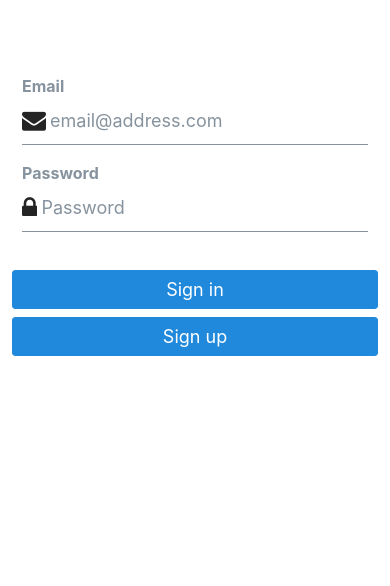
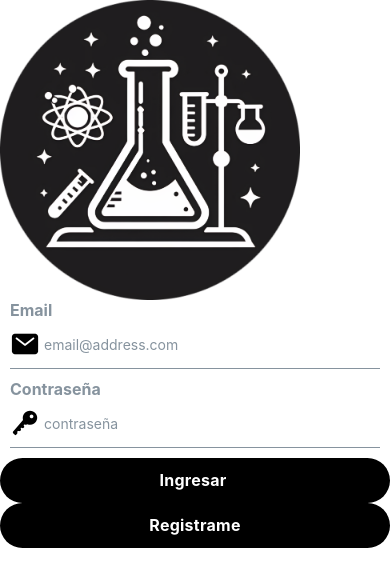
Before and after one commit to LabQuimica/OrionApp, a React Native app: screen / in a window 390 px wide. Shown: the top 586 px of the page. Built offline with nearby package versions, Linux system fonts and the light colour scheme.

Commit message:
Mas bonito el login

```diff
--- a/src/presentation/components/Auth.tsx
+++ b/src/presentation/components/Auth.tsx
@@ -1,7 +1,8 @@
 import React, { useState } from 'react'
-import { Alert, StyleSheet, View, AppState } from 'react-native'
+import {Text, Alert, StyleSheet, View, AppState, Image, TouchableOpacity, Pressable} from 'react-native'
 import { supabase } from '../../../lib/supabase'
 import { Button, Input } from 'react-native-elements'
+import Ionicons from '@expo/vector-icons/Ionicons'
 
 // Tells Supabase Auth to continuously refresh the session automatically if
 // the app is in the foreground. When this is added, you will continue to receive
@@ -47,49 +48,72 @@ export default function Auth() {
   }
 
   return (
-    <View style={styles.container}>
-      <View style={[styles.verticallySpaced, styles.mt20]}>
+    <View className='flex min-h-full flex-col justify-center px-6 py-12 lg:px-8'>
+
+    <View className="flex items-center justify-center">
+      <Image source={require('../../../assets/logo.png')} style={{ height: 300, width: 300  }} />
+    </View>
+    <View className="mt-10 sm:mx-auto sm:w-full sm:max-w-sm" >
+          <View>
             <Input
+            className="ml-1 bg-gray-50 border-gray-300 text-gray-900 text-sm rounded-lg focus:ring-blue-500 focus:border-blue-500 block w-full p-2.5 dark:bg-gray-700 dark:border-gray-600 dark:placeholder-gray-400 dark:text-white dark:focus:ring-blue-500 dark:focus:border-blue-500"
               label="Email"
-          leftIcon={{ type: 'font-awesome', name: 'envelope' }}
+              leftIcon={<Ionicons name="mail" color={'black'} size={30} />}
               onChangeText={(text) => setEmail(text)}
               value={email}
+              selectionColor={'black'}
               placeholder="email@address.com"
               autoCapitalize={'none'}
             />
           </View>
-      <View style={styles.verticallySpaced}>
+          <View>
           <Input
-          label="Password"
-          leftIcon={{ type: 'font-awesome', name: 'lock' }}
+            className="ml-1 bg-gray-50 border-gray-300 text-gray-900 text-sm rounded-lg focus:ring-blue-500 focus:border-blue-500 block w-full p-2.5 dark:bg-gray-700 dark:border-gray-600 dark:placeholder-gray-400 dark:text-white dark:focus:ring-blue-500 dark:focus:border-blue-500"
+            placeholder="contraseña"
+            selectionColor={'black'}
+            label="Contraseña"
+            leftIcon={<Ionicons name="key" color={'black'} size={30} />}
             onChangeText={(text) => setPassword(text)}
             value={password}
             secureTextEntry={true}
-          placeholder="Password"
             autoCapitalize={'none'}
           />
+            {/* <Ionicons name="airplane-outline" color={'black'} size={30} /> */}
           </View>
-      <View style={[styles.verticallySpaced, styles.mt20]}>
-        <Button title="Sign in" disabled={loading} onPress={() => signInWithEmail()} />
+          <View>
+            <Pressable style={styles.button} onPress={() => signInWithEmail()}>
+              <Text style={styles.text}>Ingresar </Text>
+            </Pressable>
           </View>
-      <View style={styles.verticallySpaced}>
-        <Button title="Sign up" disabled={loading} onPress={() => signUpWithEmail()} />
+
+
+          <View className='mt-10'>
+            <Pressable disabled={loading} style={styles.button} onPress={() => signUpWithEmail()}>
+              <Text style={styles.text}> Registrame </Text>
+            </Pressable>
           </View>
+
+    </View>
+
     </View>
   )
 }
 
 const styles = StyleSheet.create({
-  container: {
-    marginTop: 40,
-    padding: 12,
+  button: {
+    alignItems: 'center',
+    justifyContent: 'center',
+    paddingVertical: 12,
+    paddingHorizontal: 32,
+    borderRadius: 50,
+    elevation: 3,
+    backgroundColor: 'black',
   },
-  verticallySpaced: {
-    paddingTop: 4,
-    paddingBottom: 4,
-    alignSelf: 'stretch',
+  text: {
+    fontSize: 16,
+    lineHeight: 21,
+    fontWeight: 'bold',
+    letterSpacing: 0.25,
+    color: 'white',
   },
-  mt20: {
-    marginTop: 20,
-  },
-})
+});
```
Also changed, not shown: assets/logo.png (added). Lines whose indentation alone changed are shown as unchanged.
